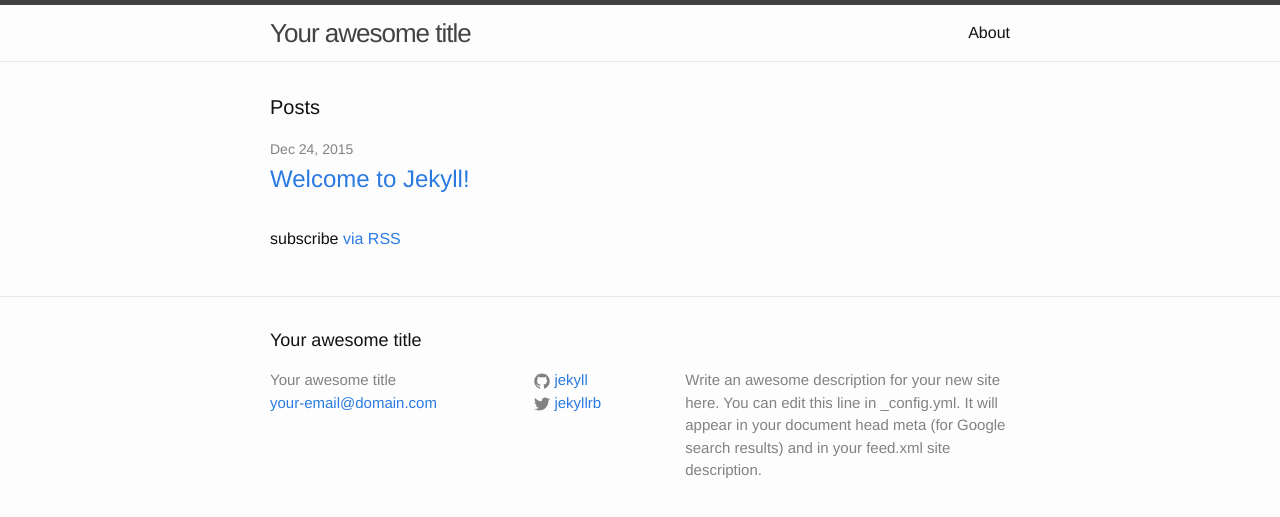
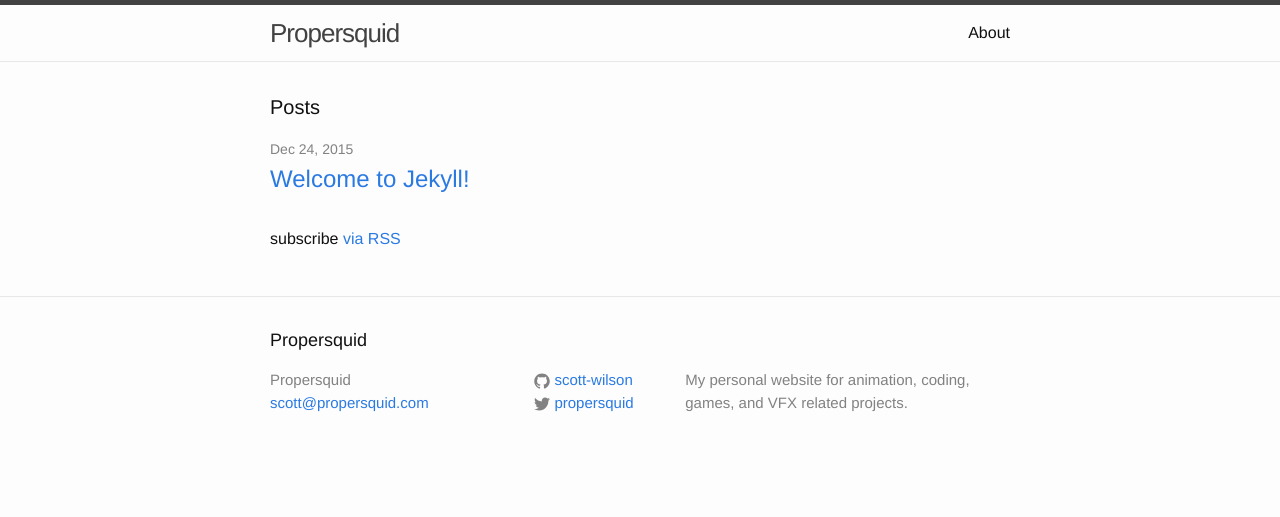
Before and after one commit to scott-wilson/propersquid.com.old, a Jekyll site: the page built from index.html, in a window 1280 px wide. Shown: the top 517 px of the page. Built offline with Jekyll 4.4.1, drawn with Linux system fonts in a browser that asks for light colours; Markdown is read by kramdown in place of the engine named in the settings.

Commit message:
Fixed an error and made the config more to my liking.

```diff
--- a/_config.yml
+++ b/_config.yml
@@ -6,18 +6,23 @@
 # 'jekyll serve'. If you change this file, please restart the server process.
 
 # Site settings
-title: Your awesome title
-email: your-email@domain.com
+title: Propersquid
+email: scott@propersquid.com
 description: > # this means to ignore newlines until "baseurl:"
-  Write an awesome description for your new site here. You can edit this
-  line in _config.yml. It will appear in your document head meta (for
-  Google search results) and in your feed.xml site description.
+  My personal website for animation, coding, games, and VFX related projects.
 baseurl: "" # the subpath of your site, e.g. /blog
-url: "http://yourdomain.com" # the base hostname & protocol for your site
-twitter_username: jekyllrb
-github_username:  jekyll
+url: "http://propersquid.com" # the base hostname & protocol for your site
+twitter_username: propersquid
+github_username:  scott-wilson
+stackoverflow_username:  3108288/scottwilson
 
 # Build settings
-markdown: kramdown
+markdown: redcarpet
+redcarpet:
+  extensions:
+    - fenced_code_blocks
+    - tables
+    - autolink
+    - with_toc_data
 
 exclude: [vendor]
--- a/_includes/icon-twitter.html
+++ b/_includes/icon-twitter.html
@@ -1 +1 @@
-<a href="https://twitter.com/{{ include.username }}"><span class="icon icon--twitter">{% include icon-twitter.svg %}</span><span class="username">{{ include.username }}</span></a>
+<a href="https://twitter.com/{{ include.username }}"><span class="icon icon--github">{% include icon-twitter.svg %}</span><span class="username">{{ include.username }}</span></a>
```
